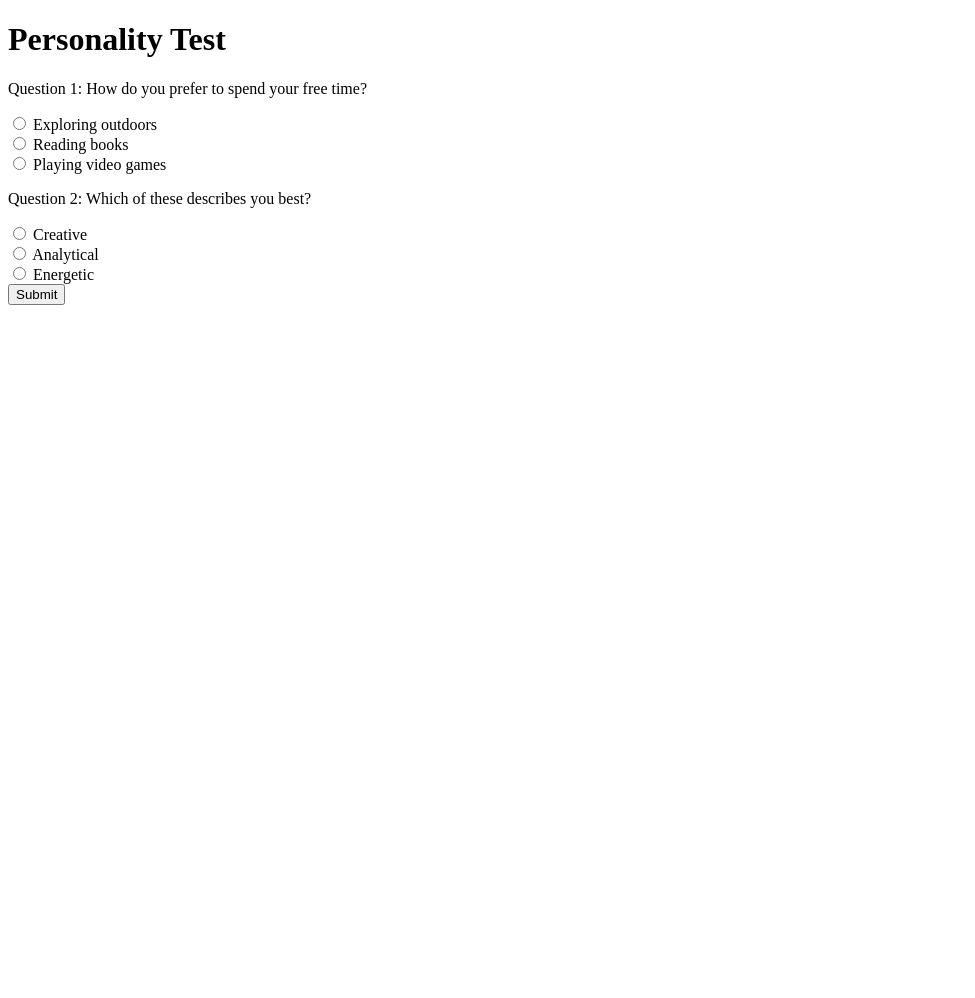
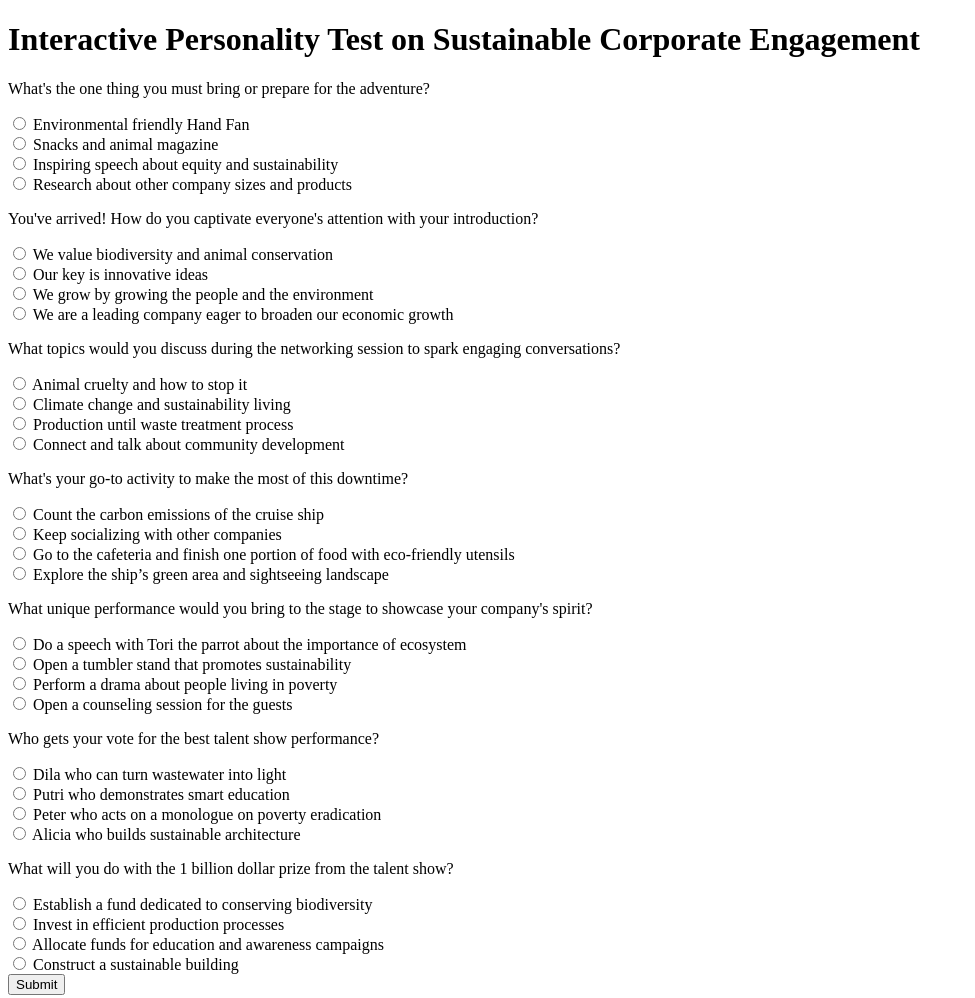
Before and after one commit to petersatriaa/sustainable-persona-avatar, a plain HTML site: page index.html in a window 1280 px wide. Shown: the whole page, without its empty margins (0-975 px from the left). Before the commit the page ends 800 px from the top, so only its background shows below. Drawn offline with Linux system fonts and the light colour scheme.

Commit message:
Update index.html

```diff
--- a/index.html
+++ b/index.html
@@ -3,51 +3,88 @@
 <head>
     <meta charset="UTF-8">
     <meta name="viewport" content="width=device-width, initial-scale=1.0">
-    <title>Personality Test</title>
+    <title>Interactive Personality Test</title>
+    <script>
+        function calculateResults() {
+            var scores = [0, 0, 0, 0, 0, 0]; // Scores for six personality types
+            var elements = document.querySelectorAll('input[type="radio"]:checked');
+
+            elements.forEach(function(elem) {
+                var types = elem.value.split('&');
+                types.forEach(function(type) {
+                    scores[type - 1] += 1; // Increment the score for each type
+                });
+            });
+
+            var maxScore = Math.max(...scores);
+            var types = [];
+            scores.forEach(function(score, index) {
+                if (score === maxScore) {
+                    types.push(index + 1);
+                }
+            });
+
+            // Randomly select from tied types if there is a tie
+            var finalType = types.length > 1 ? types[Math.floor(Math.random() * types.length)] : types[0];
+            alert("Your personality type is: " + finalType);
+        }
+    </script>
 </head>
 <body>
-    <h1>Personality Test</h1>
+    <h1>Interactive Personality Test on Sustainable Corporate Engagement</h1>
+
     <form id="personalityTest">
-        <p>Question 1: How do you prefer to spend your free time?</p>
-        <input type="radio" id="q1a1" name="q1" value="Outdoor">
-        <label for="q1a1">Exploring outdoors</label><br>
-        <input type="radio" id="q1a2" name="q1" value="Reading">
-        <label for="q1a2">Reading books</label><br>
-        <input type="radio" id="q1a3" name="q1" value="Games">
-        <label for="q1a3">Playing video games</label><br>
+        <!-- Question 1 -->
+        <p>What's the one thing you must bring or prepare for the adventure?</p>
+        <input type="radio" name="q1" value="2"> Environmental friendly Hand Fan<br>
+        <input type="radio" name="q1" value="1&3"> Snacks and animal magazine<br>
+        <input type="radio" name="q1" value="4&6"> Inspiring speech about equity and sustainability<br>
+        <input type="radio" name="q1" value="5"> Research about other company sizes and products<br>
 
-        <p>Question 2: Which of these describes you best?</p>
-        <input type="radio" id="q2a1" name="q2" value="Creative">
-        <label for="q2a1">Creative</label><br>
-        <input type="radio" id="q2a2" name="q2" value="Analytical">
-        <label for="q2a2">Analytical</label><br>
-        <input type="radio" id="q2a3" name="q2" value="Energetic">
-        <label for="q2a3">Energetic</label><br>
+        <!-- Question 2 -->
+        <p>You've arrived! How do you captivate everyone's attention with your introduction?</p>
+        <input type="radio" name="q2" value="1"> We value biodiversity and animal conservation<br>
+        <input type="radio" name="q2" value="3"> Our key is innovative ideas<br>
+        <input type="radio" name="q2" value="2&4"> We grow by growing the people and the environment<br>
+        <input type="radio" name="q2" value="5&6"> We are a leading company eager to broaden our economic growth<br>
 
-        <button type="button" onclick="evaluateTest()">Submit</button>
+        <!-- Question 3 -->
+        <p>What topics would you discuss during the networking session to spark engaging conversations?</p>
+        <input type="radio" name="q3" value="1"> Animal cruelty and how to stop it<br>
+        <input type="radio" name="q3" value="2&6"> Climate change and sustainability living<br>
+        <input type="radio" name="q3" value="3"> Production until waste treatment process<br>
+        <input type="radio" name="q3" value="4&5"> Connect and talk about community development<br>
+
+        <!-- Question 4 -->
+        <p>What's your go-to activity to make the most of this downtime?</p>
+        <input type="radio" name="q4" value="2"> Count the carbon emissions of the cruise ship<br>
+        <input type="radio" name="q4" value="5&4"> Keep socializing with other companies<br>
+        <input type="radio" name="q4" value="3"> Go to the cafeteria and finish one portion of food with eco-friendly utensils<br>
+        <input type="radio" name="q4" value="1&6"> Explore the ship’s green area and sightseeing landscape<br>
+
+        <!-- Question 5 -->
+        <p>What unique performance would you bring to the stage to showcase your company's spirit?</p>
+        <input type="radio" name="q5" value="1&2"> Do a speech with Tori the parrot about the importance of ecosystem<br>
+        <input type="radio" name="q5" value="3&6"> Open a tumbler stand that promotes sustainability<br>
+        <input type="radio" name="q5" value="5"> Perform a drama about people living in poverty<br>
+        <input type="radio" name="q5" value="4"> Open a counseling session for the guests<br>
+
+        <!-- Question 6 -->
+        <p>Who gets your vote for the best talent show performance?</p>
+        <input type="radio" name="q6" value="2&3"> Dila who can turn wastewater into light<br>
+        <input type="radio" name="q6" value="1&4"> Putri who demonstrates smart education<br>
+        <input type="radio" name="q6" value="5"> Peter who acts on a monologue on poverty eradication<br>
+        <input type="radio" name="q6" value="6"> Alicia who builds sustainable architecture<br>
+
+        <!-- Question 7 -->
+        <p>What will you do with the 1 billion dollar prize from the talent show?</p>
+        <input type="radio" name="q7" value="1"> Establish a fund dedicated to conserving biodiversity<br>
+        <input type="radio" name="q7" value="3&5"> Invest in efficient production processes<br>
+        <input type="radio" name="q7" value="4"> Allocate funds for education and awareness campaigns<br>
+        <input type="radio" name="q7" value="2&6"> Construct a sustainable building<br>
+
+        <!-- Submit Button -->
+        <button type="button" onclick="calculateResults()">Submit</button>
     </form>
-    <div id="result"></div>
-
-    <script>
-        function evaluateTest() {
-            const results = document.getElementById("result");
-            const q1 = document.querySelector('input[name="q1"]:checked');
-            const q2 = document.querySelector('input[name="q2"]:checked');
-
-            if (!q1 || !q2) {
-                results.innerHTML = "<p>Please answer all questions.</p>";
-                return;
-            }
-
-            let personality = "Adventurer";
-            if (q1.value === "Reading" && q2.value === "Analytical") {
-                personality = "Thinker";
-            } else if (q1.value === "Games" && q2.value === "Energetic") {
-                personality = "Gamer";
-            }
-
-            results.innerHTML = `<p>Your personality type: ${personality}</p>`;
-        }
-    </script>
 </body>
 </html>
```
